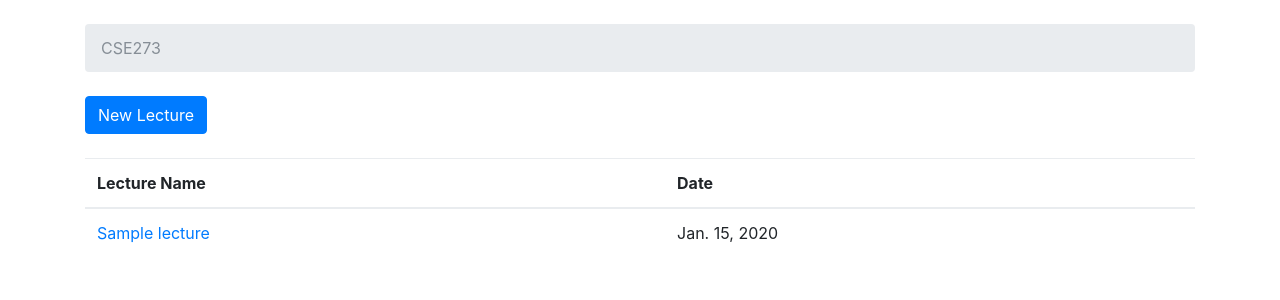
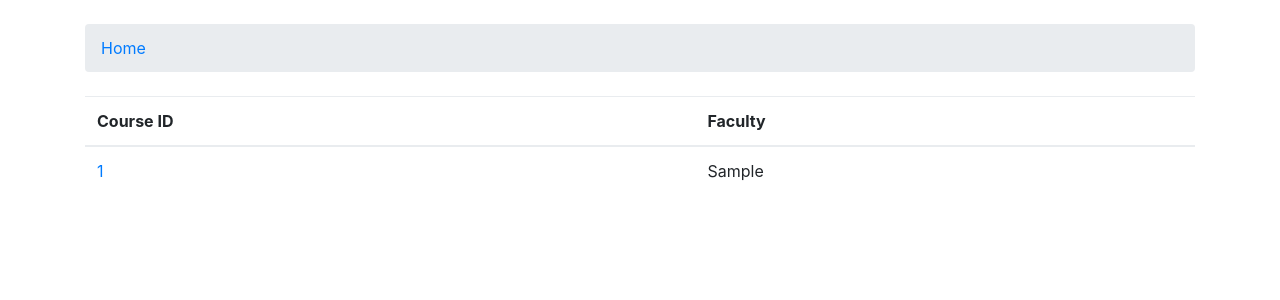
Before and after one commit to Kimbbakar/Classroom, a Django app: page / in a window 1280 px wide. Shown: the part 56-356 px from the top of the page. Run offline with Django 3.2, Linux system fonts and the light colour scheme; tables that the repository leaves empty hold one stand-in row (values such as "Sample post"); some libraries are stand-ins or nearby versions.

Commit message:
add: course model/course page

```diff
--- a/myproject/classroom/models.py
+++ b/myproject/classroom/models.py
@@ -13,8 +13,6 @@ class course(models.Model):
 
 
 class lecture(models.Model):
-#   course_id =  TODO
-
     course_id = models.ForeignKey(course, related_name='lectures', default= 'Admin' )
     name = models.CharField(max_length=30, unique=True)
     link = models.CharField(max_length=20)
--- a/myproject/classroom/views.py
+++ b/myproject/classroom/views.py
@@ -1,37 +1,46 @@
 from django.shortcuts import render
 from django.contrib.auth.models import User
 from django.shortcuts import render, redirect, get_object_or_404
-from .models import lecture
+from .models import lecture,course
 from datetime import date
 
 # Create your views here.
 
 def home(request):
-    lectures = lecture.objects.all()
+    courses = course.objects.all()
 
-    return render(request,'home.html',{'lectures':lectures } )
+    return render(request,'home.html',{'courses':courses } )
+
+def course_view(request,pk):
+    pk_course = course.objects.get(pk=pk )
+
+    return render(request,'course_view.html',{'pk_course':pk_course } )
+
 
 def lecture_view(request,pk):
     pk_lecture = lecture.objects.get(pk=pk )
 
+    print (pk_lecture.course_id.course_id)
+
     return render(request,'lecture_view.html',{'pk_lecture':pk_lecture } )
 
-def new_lecture(request):
+def new_lecture(request,pk):
+
+    courseS = course.objects.get(pk = pk)
 
     if request.method == 'POST':
         lecture_name = request.POST['lecture_name']
-        lecture_no =request.POST['lecture_no']
         link =request.POST['link']
         lecture_description =request.POST['lecture_description']
         lecture_date =request.POST['date']
 
-        if (lecture_name.count(' ')==len(lecture_name) or len(lecture_name)>10 or (lecture_no is None) or  link.count(' ')>0 or len(link)>20) :
-            return render(request, 'new_lecture.html',{'lecture_name':lecture_name, 'lecture_description':lecture_description,'link':link,'lecture_no':lecture_no,'today':lecture_date } )
+        if (lecture_name.count(' ')==len(lecture_name) or len(lecture_name)>10  ) :
+            return render(request, 'new_lecture.html',{'pk_course':courseS, 'lecture_name':lecture_name, 'lecture_description':lecture_description,'link':link,'today':lecture_date } )
         else:
 
             lec = lecture.objects.create(
+                course_id = courseS,
                 name = lecture_name,
-                lecture_no = lecture_no,
                 link = link,
                 description = lecture_description,
                 date = lecture_date
@@ -40,4 +49,4 @@ def new_lecture(request):
 
             return redirect('lecture_view',pk = lec.pk )
 
-    return render(request, 'new_lecture.html',{'lecture_name':"", 'lecture_description':"",'link':"",'lecture_no':"",'today':str(date.today()) } )
+    return render(request, 'new_lecture.html',{'pk_course':courseS,'lecture_name':"", 'lecture_description':"",'link':"",'today':str(date.today()) } )
--- a/myproject/myproject/urls.py
+++ b/myproject/myproject/urls.py
@@ -20,6 +20,7 @@ from classroom import views
 urlpatterns = [
     url(r'^admin/', admin.site.urls),
     url(r'^$', views.home,name='home' ),
-    url(r'^lecture/new/$', views.new_lecture,name='new_lecture' ),
-    url(r'^lecture/(?P<pk>\d+)/$', views.lecture_view,name='lecture_view' ),
+    url(r'^course/(?P<pk>[.\w]+)/$', views.course_view,name='course_view' ),
+    url(r'^course/(?P<pk>[.\w]+)/new/$', views.new_lecture,name='new_lecture' ),
+    url(r'^course/lecture/(?P<pk>\d+)/$', views.lecture_view,name='lecture_view' ),
 ]
--- a/myproject/templates/home.html
+++ b/myproject/templates/home.html
@@ -1,32 +1,31 @@
 {% extends 'base.html' %}
 
 {% block breadcrumb %}
-  <li class="breadcrumb-item active">CSE273</li>
+  <li class="breadcrumb-item active"><a href ="{% url 'home' %}" >Home</a> </li>
 {% endblock %}
 
 {% block content %}
 
-  <div class="mb-4">
-    <a href="{% url 'new_lecture'%}" class="btn btn-primary">New Lecture</a>
-  </div>
-
 
   <table class="table">
+
     <thead class="thead-inverse">
       <tr>
-        <th>Lecture Name</th>
-        <th>Date</th>
+        <th>Course ID</th>
+        <th>Faculty</th>
       </tr>
     </thead>
+
     <tbody>
-      {% for lecture in lectures %}
+      {% for course in courses %}
         <tr>
             <td class="align-middle" >
-              <a href = "{% url 'lecture_view' lecture.pk %}" >{{ lecture.name }}
+              <a href = "{% url 'course_view' course.pk %}" >{{ course.course_id }}</a>
             </td>
-            <td class="align-middle" >{{ lecture.date }}</td>
+            <td class="align-middle" >{{ course.facutly }}</td>
         </tr>
       {% endfor %}
     </tbody>
+
   </table>
 {% endblock %}
--- a/myproject/templates/lecture_view.html
+++ b/myproject/templates/lecture_view.html
@@ -1,8 +1,9 @@
 {% extends 'base.html' %}
 
 {% block breadcrumb %}
-  <li class="breadcrumb-item active">CSE273</li>
-  <li class="breadcrumb-item active"><a href ="{% url 'lecture_view' pk_lecture.pk %}" >{{pk_lecture.name}} </a></li>
+  <li class="breadcrumb-item active"><a href ="{% url 'home' %}" >Home</a> </li>
+  <li class="breadcrumb-item active"><a href ="{% url 'course_view' pk_lecture.course_id.course_id %}" >{{pk_lecture.course_id.course_id }}</a></li>
+  <li class="breadcrumb-item active"><a href ="{% url 'lecture_view' pk_lecture.pk %}" >{{pk_lecture.name}}</a></li>
 {% endblock %}
 
 {% block content %}
```
Also changed, not shown: myproject/templates/Course_view.html (added, +56 -0 lines), myproject/templates/new_lecture.html (+9 -3 lines).
